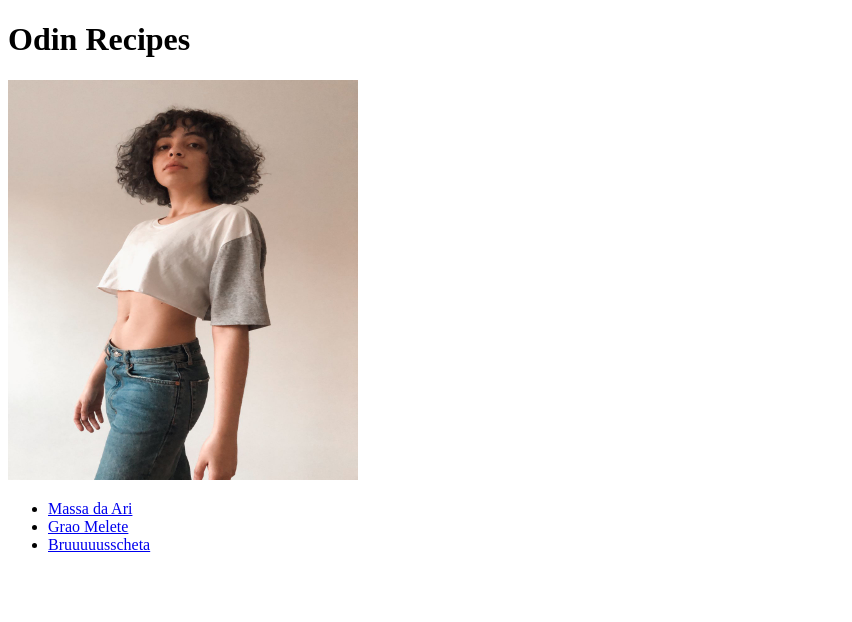
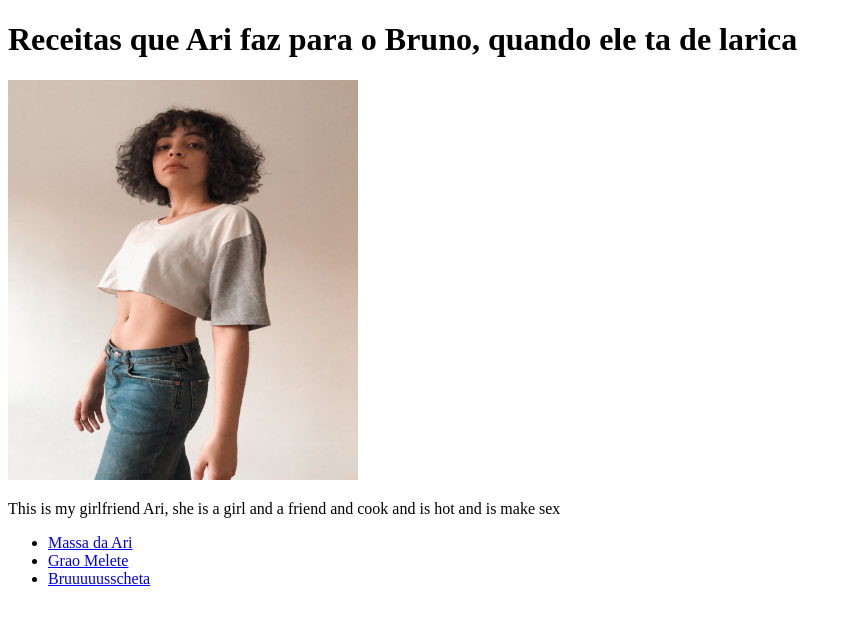
Before and after one commit to bssbrit/odin-recipes, a plain HTML site: page index.html in a window 1280 px wide. Shown: the whole page, without its empty margins (0-852 px from the left). Drawn offline with Linux system fonts and the light colour scheme.

Commit message:
change index.html h1

```diff
--- a/index.html
+++ b/index.html
@@ -5,8 +5,9 @@
         <title>Odin Recipes</title>
     </head>
     <body>
-      <h1>Odin Recipes</h1>
+      <h1>Receitas que Ari faz para o Bruno, quando ele ta de larica</h1>
         <img width="350" height="400" src="./images/The cook.jpeg" alt="A coisa mais linda do mundo">
+        <p>This is my girlfriend Ari, she is a girl and a friend and cook and is hot and is make sex</p>
       <ul>
           <li><a href="./recipes/massari.html">Massa da Ari</a></li>
           <li><a href="recipes/graomelete.html">Grao Melete</a></li>
```
